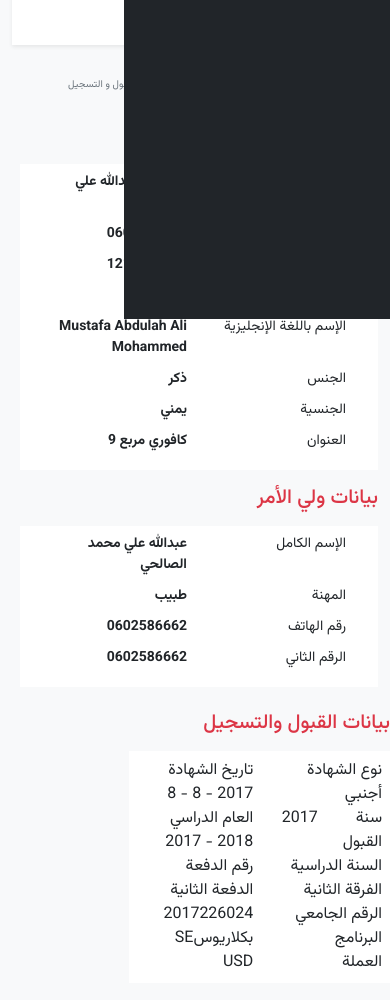
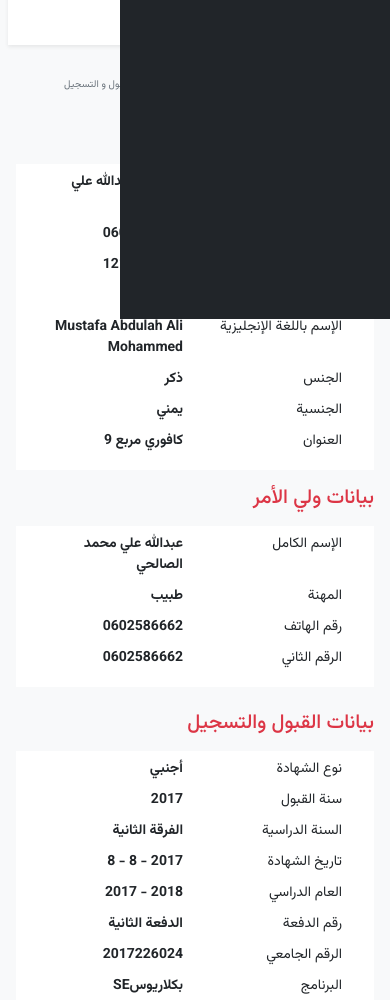
Before and after one commit to 2waab/unisoft-project, a plain HTML site: page index.html in a window 390 px wide. Shown: the part 525-1525 px from the top of the page. Drawn offline with nearby package versions, Linux system fonts and the light colour scheme.

Commit message:
Update style.css

```diff
--- a/css/style.css
+++ b/css/style.css
@@ -59,7 +59,7 @@ aside ul li span:first-child {
 }
 aside ul li:hover {
     padding-right: 10px;
-    background-color: #0d6efd;
+    background-color: #0dcaf0;
 }
 aside.close .logo i,
 aside.close .logo,
@@ -152,7 +152,7 @@ aside.close ul {
     position: absolute;
     width: 0%;
     height: 1px;
-    background-color: #0d6efd;
+    background-color: #0dcaf0;
     left: 50%;
     bottom: 0;
     transform: translateX(-50%);
@@ -160,7 +160,7 @@ aside.close ul {
 }
 .links ul li.active,
 .links ul li:hover {
-    color: #0d6efd !important;
+    color: #0dcaf0 !important;
 }
 .links ul li.active::after,
 .links ul li:hover::after {
@@ -168,20 +168,25 @@ aside.close ul {
 }
 /* End Links */
 /* Start Dashboard Info */
-.dashboard-info p {
+.dashboard-info p,
+.login-card p {
     font-size: 14px;
 }
-.dashboard-info .one .col .row {
+.dashboard-info .one .col .row,
+.login-card .one .col .row {
     margin-bottom: 10px;
 }
-.dashboard-info .row {
+.dashboard-info .row,
+.login-card .row {
     width: 100%;
     margin-right: 0 !important;
 }
-.dashboard-info .row div {
+.dashboard-info .row div,
+.login-card .row div {
     min-height: 40px;
 }
-.dashboard-info .one .col .row p:last-child {
+.dashboard-info .one .col .row p:last-child,
+.login-card .one .col .row p:last-child {
     font-weight: bold;
 }
 /* End Dashboard Info */
@@ -209,7 +214,6 @@ aside.close ul {
         margin-left: 0;
     }
     .user-info .name {
-        /* text-align: center; */
         margin-top: 20px;
     }
     .user-info .text,
@@ -231,15 +235,18 @@ aside.close ul {
     .links ul li {
         font-size: 10px;
     }
-    .dashboard-info .row {
+    .dashboard-info .row,
+    .login-card .row {
         flex-direction: column;
         width: 100%;
     }
-    .dashboard-info .row div {
+    .dashboard-info .row div,
+    .login-card .row div {
         width: 100%;
         min-height: 100%;
     }
-    .dashboard-info .row div .row .col .row {
+    .dashboard-info .row div .row .col .row,
+    .login-card .row div .row .col .row {
         flex-direction: row;
     }
 }
```
